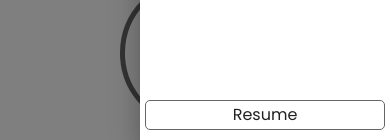
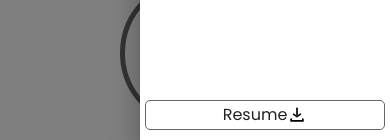
Before and after one commit to vaibhavk2474/my_portfolio_next_js, a Next.js app: page / in a window 390 px wide. Both pictures are taken after a click on the button 338 px from the left and 46 px from the top of the page. Shown: the part 704-844 px from the top of the page. Built offline with nearby package versions, Linux system fonts and the light colour scheme.

Commit message:
chenges i nav

```diff
--- a/src/components/Navbar/DrawerMenu/index.tsx
+++ b/src/components/Navbar/DrawerMenu/index.tsx
@@ -16,6 +16,7 @@ import Link from "next/link";
 import { MENU_LINKS } from "@/constants";
 import DownloadIcon from "@/icons/DownloadIcon";
 import ThemeSwitch from "../ThemeSwitch";
+import ResumeDownloadLinkBtn from "@/components/UI/ResumeDownloadLink";
 
 const CustomDiv = styled("div")({
   "@media (min-width:601px)": {
@@ -41,25 +42,6 @@ const CustomList = styled(List)({
 
 const DownloadBtnCustom = styled(Box)({
   margin: "1rem 0.5rem",
-
-  "& .download": {
-    border: "1px solid var(--color-dark-content)",
-    borderRadius: "5px",
-    padding: "0.2rem 0.5rem",
-
-    display: "flex",
-    justifyContent: "center",
-    alignItems: "center",
-
-    transition: "all ease 0.5s",
-  },
-  "& .download:hover": {
-    background: "var(--color-dark-content)",
-    color: "#fff",
-  },
-  "& .download:hover svg": {
-    fill: "#fff",
-  },
 });
 
 type Anchor = "top" | "left" | "bottom" | "right";
@@ -113,14 +95,7 @@ export default function DrawerMenu() {
       </Box>
 
       <DownloadBtnCustom>
-        <Link
-          className={"download"}
-          href="/pdfs/Vaibhav Kumar updated Resume.pdf"
-          target="_blank"
-          download
-        >
-          Resume
-        </Link>
+        <ResumeDownloadLinkBtn />
       </DownloadBtnCustom>
     </Box>
   );
--- a/src/components/Navbar/index.tsx
+++ b/src/components/Navbar/index.tsx
@@ -7,12 +7,12 @@ import TwitterIcon from "@/icons/TwitterIcon";
 import LinkdinIcon from "@/icons/LinkdinIcon";
 import Link from "next/link";
 import Image from "next/image";
-import DownloadIcon from "@/icons/DownloadIcon";
 import DrawerMenu from "./DrawerMenu";
 import { GITHUB_LINK, LINKDIN_LINK, MENU_LINKS } from "@/constants";
 import ThemeSwitch from "./ThemeSwitch";
 import { SwitchModeContext } from "@/context/SwitchMode";
 import LogoImage from "../UI/LogoImage";
+import ResumeDownloadLinkBtn from "../UI/ResumeDownloadLink";
 // import LogoIcon from "@/icons/LogoIcon";
 
 function Navbar() {
@@ -48,14 +48,7 @@ function Navbar() {
             </a>
           </li>
           <li className={style.social_list_item}>
-            <Link
-              className={style.download}
-              href="/pdfs/Vaibhav-kumar-resume.pdf"
-              target="_blank"
-              download
-            >
-              Resume <DownloadIcon />
-            </Link>
+            <ResumeDownloadLinkBtn />
           </li>
         </ul>
       </div>
--- a/src/components/Navbar/navbar.module.css
+++ b/src/components/Navbar/navbar.module.css
@@ -52,25 +52,6 @@
   fill: rgb(var(--color-primary));
 }
 
-.social_list_item .download {
-  border: 1px solid var(--color-dark-content);
-  border-radius: 5px;
-  padding: 0.2rem 0.5rem;
-
-  display: flex;
-  justify-content: center;
-  align-items: center;
-
-  transition: all ease 0.5s;
-}
-.social_list_item .download:hover {
-  background: var(--color-dark-content);
-  color: #fff;
-}
-.social_list_item .download:hover svg {
-  fill: #fff;
-}
-
 @media (max-width: 600px) {
   .menu {
     display: none;
--- /dev/null
+++ b/src/components/UI/ResumeDownloadLink/ResumeDownloadLinkBtn.module.css
@@ -0,0 +1,23 @@
+.download {
+  border: 1px solid var(--color-dark-content);
+  border-radius: 5px;
+  padding: 0.2rem 0.5rem;
+
+  display: flex;
+  justify-content: center;
+  align-items: center;
+
+  transition: all ease 0.5s;
+}
+.download svg {
+  height: 2rem;
+  width: 2rem;
+}
+
+.download:hover {
+  background: var(--color-dark-content);
+  color: #fff;
+}
+.download:hover svg {
+  fill: #fff;
+}
--- /dev/null
+++ b/src/components/UI/ResumeDownloadLink/index.tsx
@@ -0,0 +1,20 @@
+import React from "react";
+import Link from "next/link";
+
+import styles from "./ResumeDownloadLinkBtn.module.css";
+import DownloadIcon from "@/icons/DownloadIcon";
+
+function ResumeDownloadLinkBtn() {
+  return (
+    <Link
+      className={styles.download}
+      href="/pdfs/Vaibhav-kumar-resume.pdf"
+      target="_blank"
+      download
+    >
+      Resume <DownloadIcon />
+    </Link>
+  );
+}
+
+export default ResumeDownloadLinkBtn;
```
